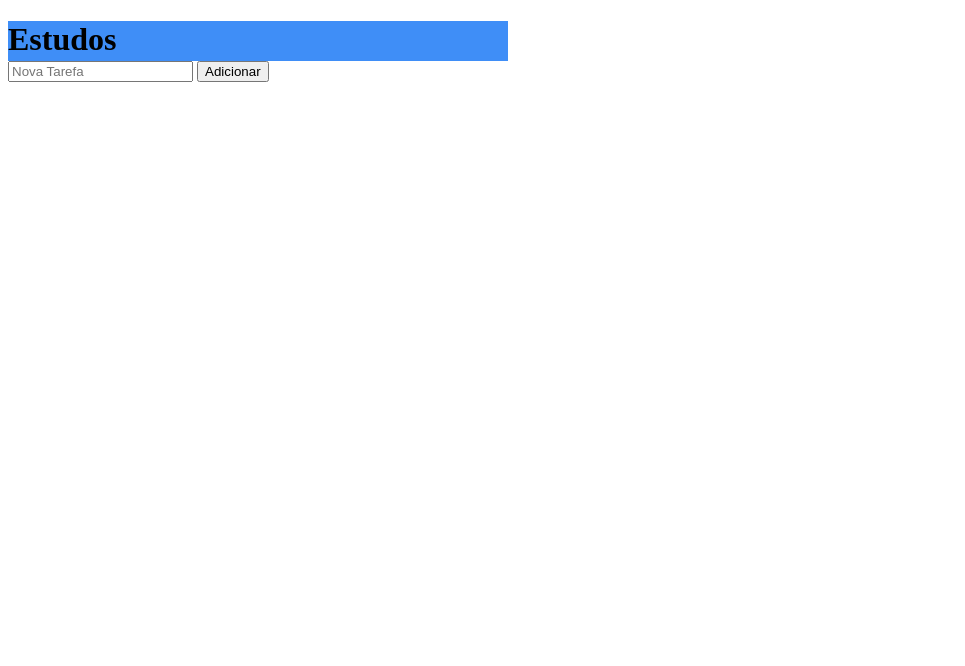
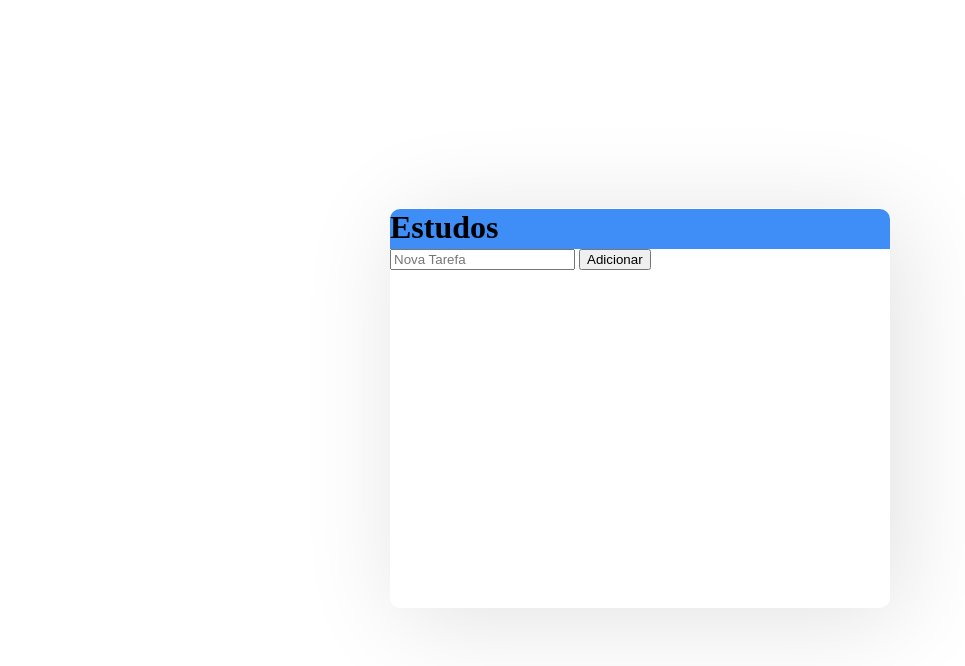
Before and after one commit to EndreusVP/lista-de-tarefas-com-API, a plain HTML site: page index.html in a window 1280 px wide. Shown: the whole page, without its empty margins (0-965 px from the left). Drawn offline with Linux system fonts and the light colour scheme; no server answers.

Commit message:
atualização no css

```diff
--- a/frontend/style.css
+++ b/frontend/style.css
@@ -11,5 +11,8 @@
     --altura-header: 40px;
 }
 
-main {width: var(--largura-main); height: var(--altura-main);}
-header {width: 100%; height: var(--altura-header); background-color: var(--header);}
+body{display: flex; align-items: center; justify-content: center; height: 100dvh;}
+
+main {width: var(--largura-main); height: var(--altura-main); border-radius: 10px; box-shadow: 10px 10px 100px rgba(0, 0, 0, 0.122);}
+header {width: 100%; height: var(--altura-header); background-color: var(--header); margin-top: -20px; border-top-left-radius: 10px; border-top-right-radius: 10px;}
+.lista{display: flex; flex-direction: column; gap: 20px;}
--- a/index.html
+++ b/index.html
@@ -15,9 +15,14 @@
             <h1>Estudos</h1>
         </header>
 
-        <input type="text" id="tarefa" placeholder="Nova Tarefa">
-        <button onclick="criarTarefa()">Adicionar</button>
-        <ul id="lista"></ul>
+        <section class="lista">
+            <div class="input">
+                <input type="text" id="tarefa" placeholder="Nova Tarefa">
+                <button onclick="criarTarefa()">Adicionar</button>
+            </div>
+            <ul id="lista"></ul>
+        </section>
+
     </main>
 
 
```
